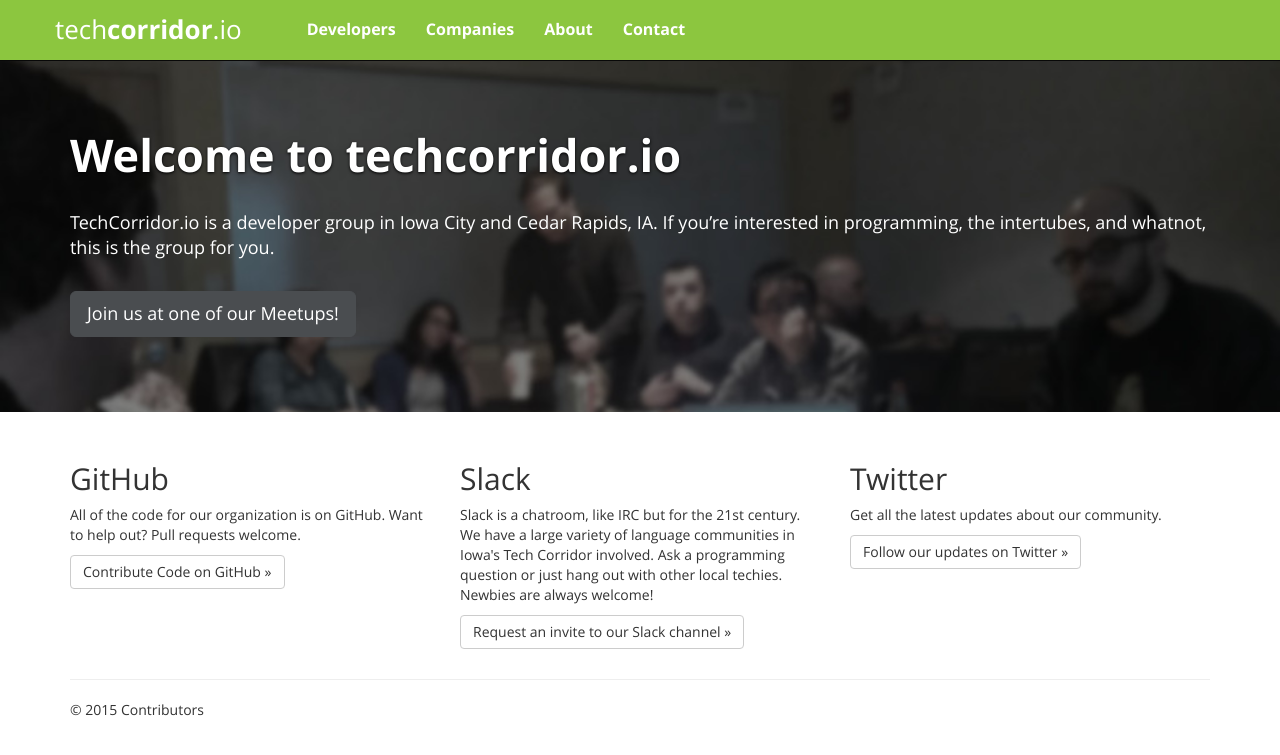
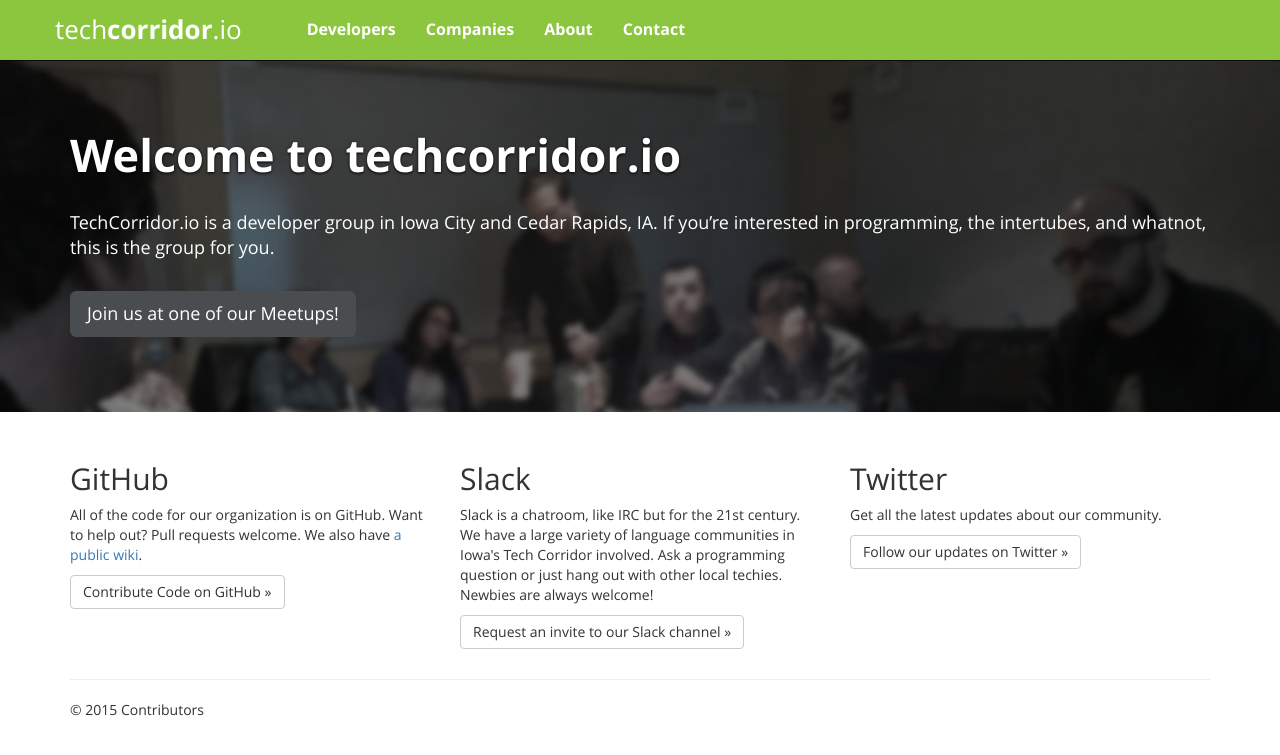
Before and after one commit to techcorridorio/techcorridorio.github.io, a Jekyll site: the page built from index.html, in a window 1280 px wide. Shown: the top 755 px of the page. Built offline with Jekyll 4.4.1, drawn with Linux system fonts in a browser that asks for light colours; nearby versions of some CDN libraries.

Commit message:
Update index.html

```diff
--- a/index.html
+++ b/index.html
@@ -13,7 +13,7 @@ layout: default
     <div class="row">
         <div class="col-md-4">
             <h2>GitHub</h2>
-            <p>All of the code for our organization is on GitHub.  Want to help out?  Pull requests welcome.</p>
+            <p>All of the code for our organization is on GitHub.  Want to help out?  Pull requests welcome.  We also have <a href="https://github.com/techcorridorio/techcorridorio.github.io/wiki">a public wiki</a>.</p>
             <p><a class="btn btn-default" href="http://www.github.com/techcorridorio" role="button">Contribute Code on GitHub &raquo;</a></p>
         </div>
         <div class="col-md-4">
```
